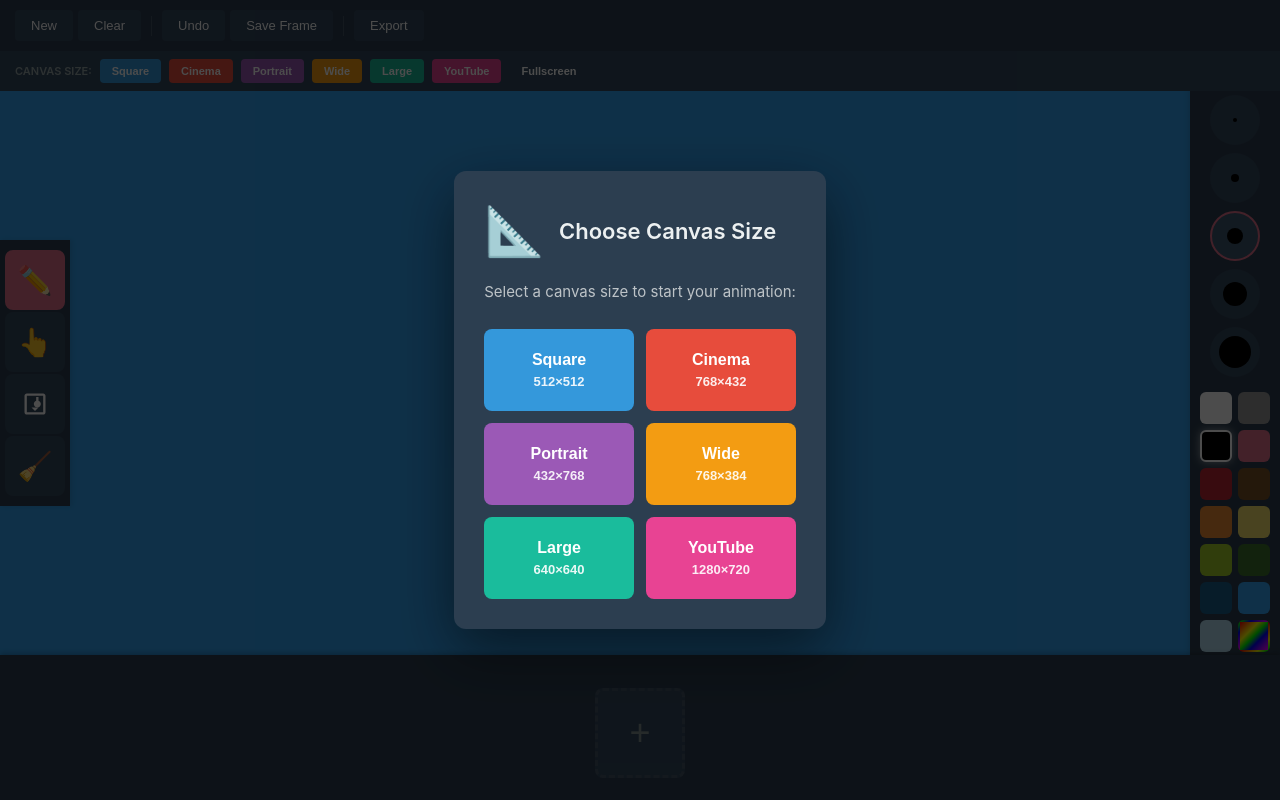
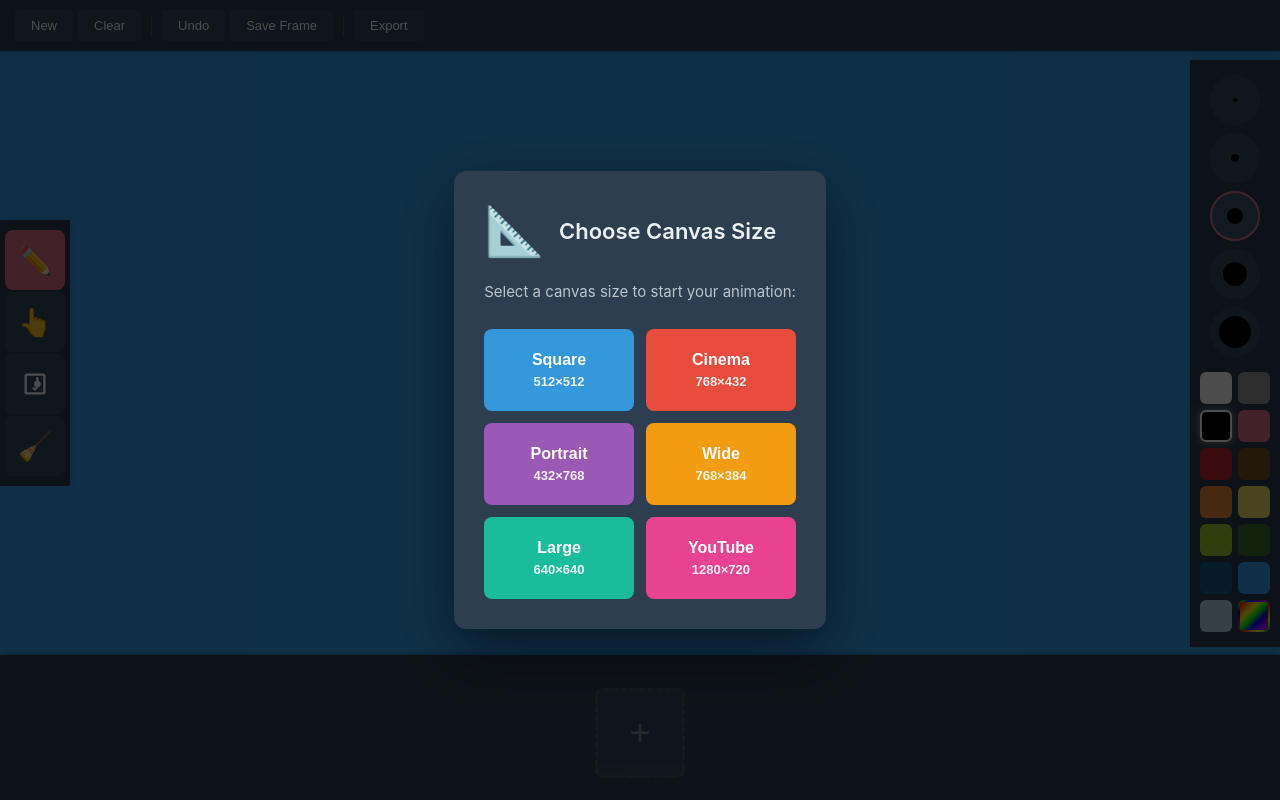
Before and after one commit to georgewilliamburton/BuggaBoo, a PHP site: page / in a window 1280 px wide. Run offline with PHP 8.4, Linux system fonts and the light colour scheme; some libraries are stand-ins or nearby versions.

Commit message:
Remove canvas size bar from UI
UI Cleanup:
- Removed canvas size selector bar (Square, Cinema, Portrait, etc.)
- Canvas size selection now only via modal on startup/New button
- Cleaner, more streamlined interface
- More vertical space for canvas area

Changes:
- Removed canvas-size-bar HTML section
- Updated grid-template-rows from 'auto auto 1fr 145px' to 'auto 1fr 145px'
- Removed .canvas-size-bar and .size-btn CSS styles
- Canvas sizes still accessible via New button modal

Benefits:
- Simpler UI with less clutter
- No redundant canvas size controls
- Modal provides better UX for size selection
- More focus on the drawing area

```diff
--- a/BuggaBoo/css/styles.css
+++ b/BuggaBoo/css/styles.css
@@ -11,7 +11,7 @@ body {
     background: #31A2F2;
     height: 100vh;
     display: grid;
-    grid-template-rows: auto auto 1fr 145px;
+    grid-template-rows: auto 1fr 145px;
     overflow: hidden;
 }
 
@@ -46,38 +46,6 @@ body {
     height: 20px;
     background: #445566;
     margin: 0 5px;
-}
-
-/* Canvas Size Buttons */
-.canvas-size-bar {
-    background: #34495e;
-    padding: 8px 15px;
-    display: flex;
-    gap: 8px;
-    align-items: center;
-    font-size: 11px;
-    color: #95a5a6;
-    font-weight: 600;
-}
-
-.size-btn {
-    padding: 6px 12px;
-    border: none;
-    border-radius: 4px;
-    cursor: pointer;
-    font-size: 11px;
-    font-weight: 600;
-    color: white;
-    transition: transform 0.1s, opacity 0.2s;
-}
-
-.size-btn:hover {
-    opacity: 0.9;
-    transform: translateY(-1px);
-}
-
-.size-btn:active {
-    transform: translateY(0);
 }
 
 /* Main Layout */
--- a/BuggaBoo/index.html
+++ b/BuggaBoo/index.html
@@ -22,18 +22,6 @@
         <button class="menu-btn" onclick="saveFrame()">Save Frame</button>
         <div class="separator"></div>
         <button class="menu-btn" onclick="exportAnimation()">Export</button>
-    </div>
-
-    <!-- Canvas Size Selector -->
-    <div class="canvas-size-bar">
-        CANVAS SIZE:
-        <button class="size-btn" style="background: #3498db;" onclick="createNewCanvas(512, 512)">Square</button>
-        <button class="size-btn" style="background: #e74c3c;" onclick="createNewCanvas(768, 432)">Cinema</button>
-        <button class="size-btn" style="background: #9b59b6;" onclick="createNewCanvas(432, 768)">Portrait</button>
-        <button class="size-btn" style="background: #f39c12;" onclick="createNewCanvas(768, 384)">Wide</button>
-        <button class="size-btn" style="background: #1abc9c;" onclick="createNewCanvas(640, 640)">Large</button>
-        <button class="size-btn" style="background: #e84393;" onclick="createNewCanvas(1280, 720)">YouTube</button>
-        <button class="size-btn" style="background: #34495e;" onclick="createFullscreenCanvas()">Fullscreen</button>
     </div>
 
     <!-- Main Work Area -->
```
